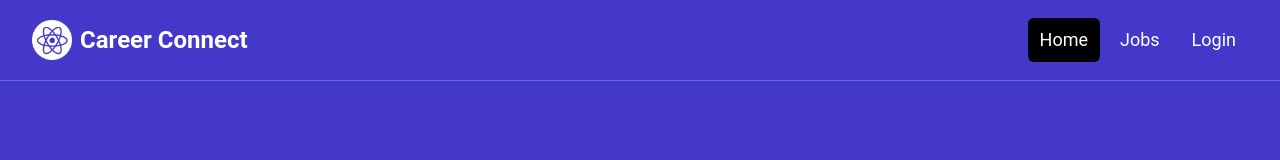
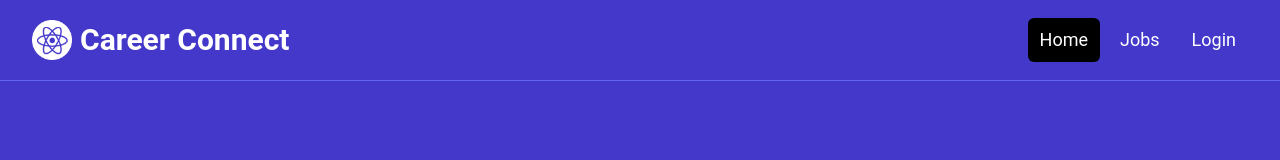
Before and after one commit to kjeevan5125/career-connect, a React (Vite) app in the folder frontend/: page / in a window 1280 px wide. Shown: the top 160 px of the page. Built offline with nearby package versions, Linux system fonts and the light colour scheme; no server answers.

Commit message:
increased the size of site name

```diff
--- a/frontend/src/components/Navbar.jsx
+++ b/frontend/src/components/Navbar.jsx
@@ -52,7 +52,7 @@ const Navbar = () => {
                   src={logo}
                   alt="Career Connect"
                 />
-                <span className="hidden md:block text-white text-2xl font-bold ml-2">
+                <span className="hidden md:block text-white text-3xl font-bold ml-2">
                   Career Connect
                 </span>
               </NavLink>
```
